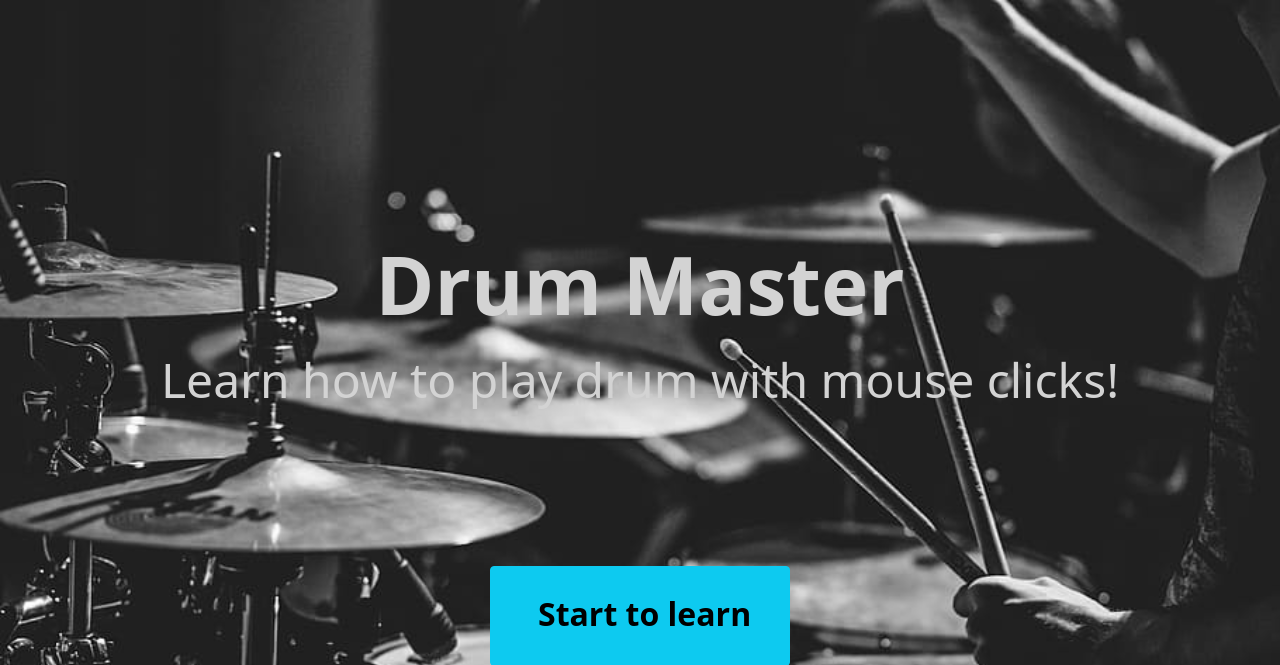
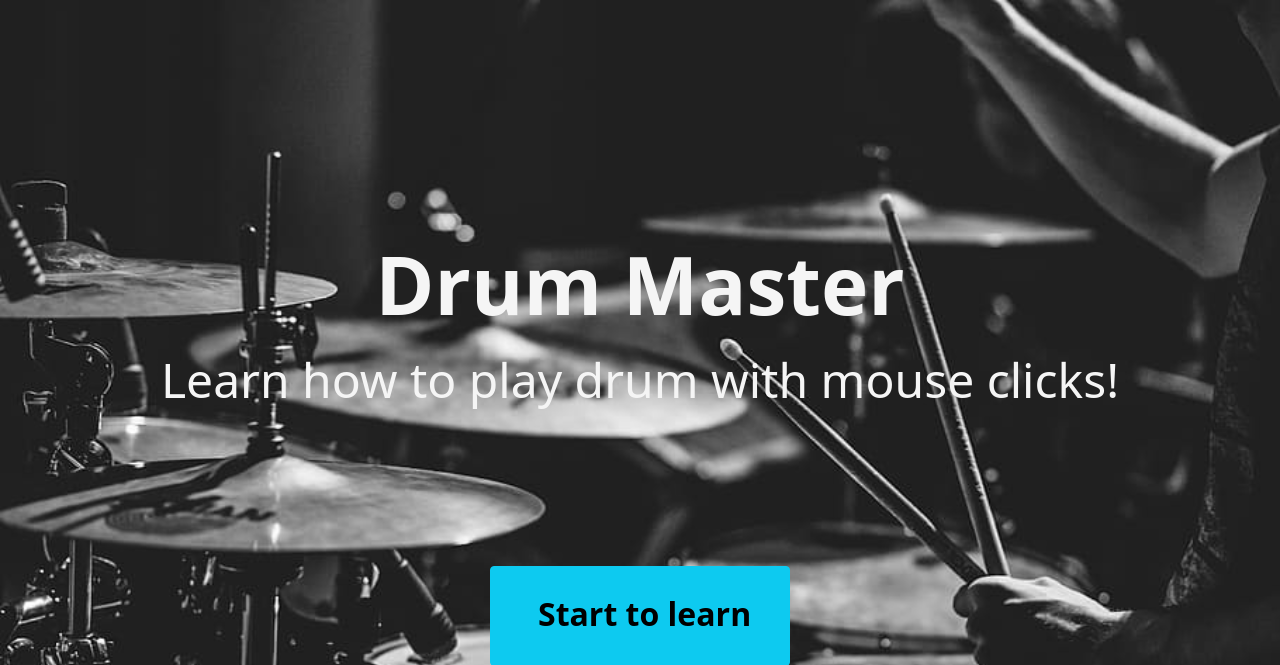
Before and after one commit to liuzheyu1998/drum-master, a Flask app: page / in a window 1280 px wide. Shown: the top 665 px of the page. Run offline with Flask 2, Linux system fonts and the light colour scheme; some libraries are stand-ins or nearby versions.

Commit message:
Update main.css

```diff
--- a/static/main.css
+++ b/static/main.css
@@ -428,7 +428,7 @@ a {
     text-align: center;
     font-size: 80px;
     font-weight: bold;
-    color: lightgray;
+    color: #F5F5F5;
 }
 
 #topic{
@@ -436,7 +436,7 @@ a {
     margin-top: 20;
     text-align: center;
     font-size: 48px;
-    color: lightgray;
+    color: #F5F5F5;
 }
 
 #startToLearn{
```
